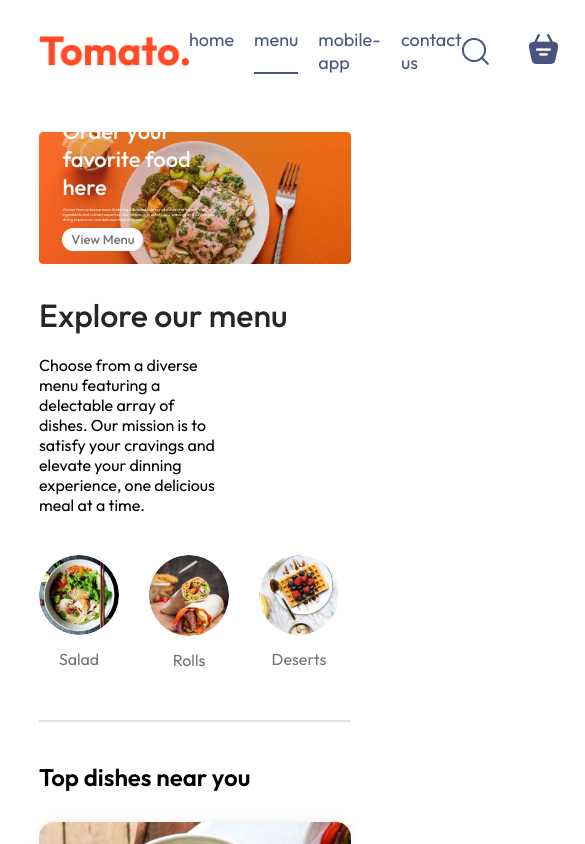
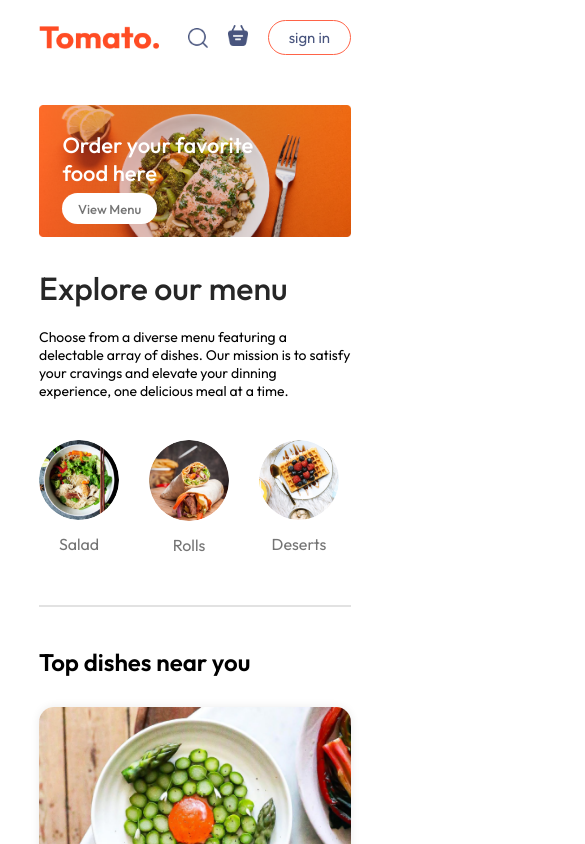
Before and after one commit to 0Mahdi/food-delivery-website, a React (Vite) app in the folder frontend/: page / in a window 390 px wide. Shown: the top 844 px of the page, 585 px wide, since content can reach past the window. Built offline with nearby package versions, Linux system fonts and the light colour scheme.

Commit message:
make the website responsive

```diff
--- a/frontend/src/components/ExploreMenu/ExploreMenu.css
+++ b/frontend/src/components/ExploreMenu/ExploreMenu.css
@@ -46,3 +46,9 @@
     border: 4px solid tomato;
     padding: 2px;
 }
+@media (max-width:1050px) {
+    .explore-menu-text{
+        max-width: 100%;
+        font-size: 14px;
+    }
+}
--- a/frontend/src/components/Footer/Footer.css
+++ b/frontend/src/components/Footer/Footer.css
@@ -24,6 +24,7 @@
 .footer-content-left li , .footer-content-right li, .footer-content-center li {
     list-style: none;
     margin-bottom: 10px;
+    cursor: pointer;
 }
 .footer-content-right h2, .footer-content-center h2{
     color: white;
@@ -39,3 +40,13 @@
     background-color: grey;
     border: none;
 }
+@media (max-width:750px) {
+    .footer-content{
+        display: flex;
+        flex-direction: column;
+        gap: 35px;
+    }
+    .footer-copyright{
+        text-align: center;
+    }
+}
--- a/frontend/src/components/Header/Header.css
+++ b/frontend/src/components/Header/Header.css
@@ -37,3 +37,19 @@
   font-size: max(1vw, 13px);
   border-radius: 50px;
 }
+@media (max-width:1050px) {
+  .header-contents{
+    max-width: 45%;
+  }
+}
+@media (max-width:750px) {
+  .header-contents{
+    max-width: 65%;
+  }
+  .header-contents p{
+    display: none;
+  }
+  .header-contents button{
+    padding: 2vw 4vw;
+  }
+}
--- a/frontend/src/components/Navbar/Navbar.css
+++ b/frontend/src/components/Navbar/Navbar.css
@@ -60,3 +60,45 @@
     top: -8px;
     right: -8px;
 }
+@media (max-width:1050px) {
+    .navbar .logo{
+        width: 140px;
+    }
+    .navbar-menu{
+        gap: 20px;
+        font-size: 17px;
+    }
+    .navbar-right{
+        gap: 30px;
+    }
+    .navbar-right img{
+        width: 22px;
+    }
+    .navbar-right button{
+        padding: 8px 25px;
+    }
+}
+@media (max-width:900px) {
+    .navbar .logo{
+        width: 120px;
+    }
+    .navbar-menu{
+        gap: 15px;
+        font-size: 16px;
+    }
+    .navbar-right{
+        gap: 20px;
+    }
+    .navbar-right img{
+        width: 20px;
+    }
+    .navbar-right button{
+        padding: 7px 20px;
+        font-size: 15px;
+    }
+}
+@media (max-width:750px) {
+    .navbar-menu{
+        display: none;
+    }
+}
--- a/frontend/src/components/Navbar/Navbar.jsx
+++ b/frontend/src/components/Navbar/Navbar.jsx
@@ -1,6 +1,7 @@
 import React, { useState } from 'react';
 import './Navbar.css'
 import { assets } from '../../assets/assets'
+import {Link} from 'react-router-dom'
 
 const Navbar = () => {
 
@@ -10,10 +11,10 @@
     <div className='navbar'>
       <img src={assets.logo} alt="" className='logo' />
       <ul className='navbar-menu'>
-        <li onClick={()=>setMenu("home")} className={menu === "home"?"active":""}>home</li>
-        <li onClick={()=>setMenu("menu")} className={menu === "menu"?"active":""}>menu</li>
-        <li onClick={()=>setMenu("mobile-app")} className={menu === "mobile-app"?"active":""}>mobile-app</li>
-        <li onClick={()=>setMenu("contact-us")} className={menu === "contact-us"?"active":""}>contact us</li>
+        <Link to='/' onClick={()=>setMenu("home")} className={menu === "home"?"active":""}>home</Link>
+        <a href='#explore-menu' onClick={()=>setMenu("menu")} className={menu === "menu"?"active":""}>menu</a>
+        <a href='#app-download' onClick={()=>setMenu("mobile-app")} className={menu === "mobile-app"?"active":""}>mobile-app</a>
+        <a href='#footer' onClick={()=>setMenu("contact-us")} className={menu === "contact-us"?"active":""}>contact us</a>
       </ul>
       <div className='navbar-right'>
         <img src={assets.search_icon} alt="" />
--- a/frontend/src/index.css
+++ b/frontend/src/index.css
@@ -5,6 +5,7 @@
   margin: 0;
   box-sizing: border-box;
   font-family: Outfit;
+  scroll-behavior: smooth;
 }
 body{
   min-height: 100vh;
```
